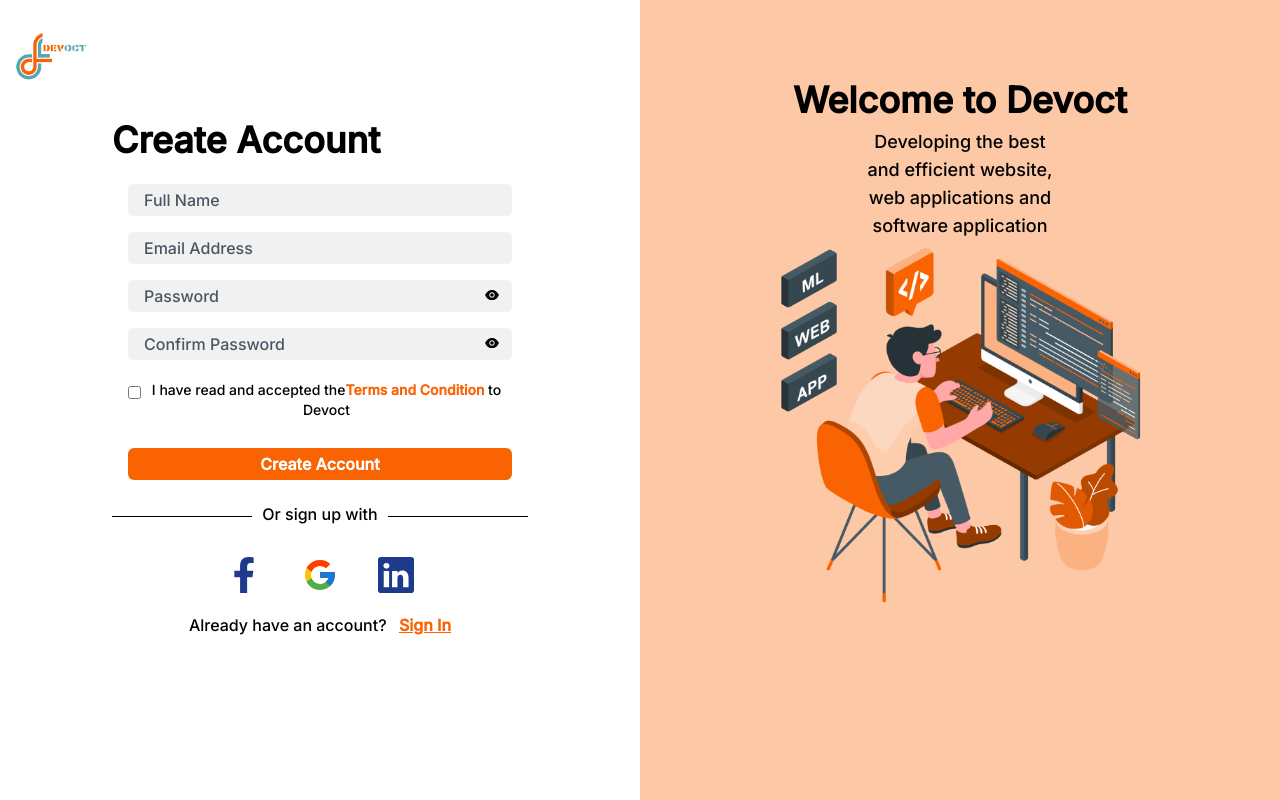
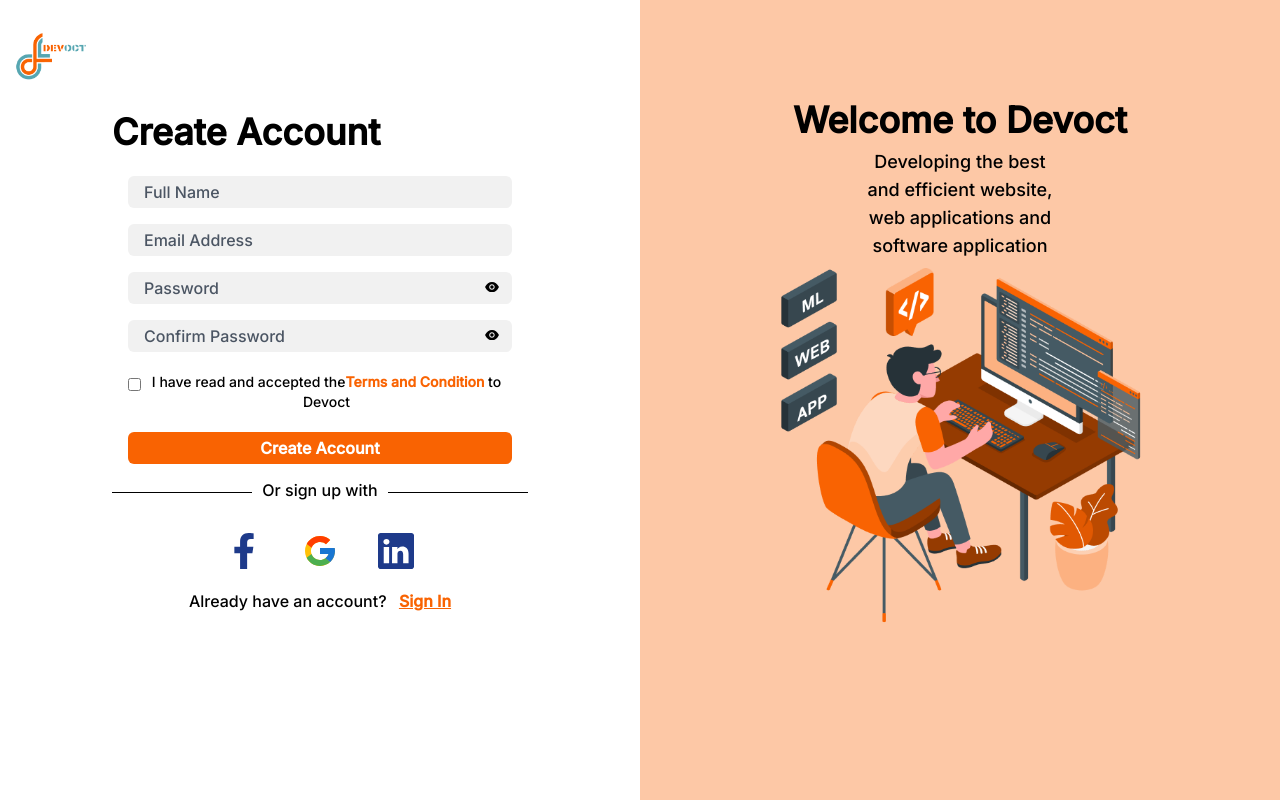
Before and after one commit to dev-oct/devoctWeb, a React (Create React App) app in the folder website/: page /signup in a window 1280 px wide. Built offline with nearby package versions, Linux system fonts and the light colour scheme.

Commit message:
signup page done

```diff
--- a/website/src/components/Signup.js
+++ b/website/src/components/Signup.js
@@ -20,7 +20,7 @@
                 <div className="head">
                     <img src={logo} alt="logo" className="logo lg:h-36 m-0 p-0 lg:w-36" />
                 </div>
-                <div className="body flex-col mt-5 mx-auto w-46">
+                <div className="body flex-col mt-3 mx-auto w-46">
                     <h1 className="font-bold text-4xl">Create Account</h1>
                     <div className="sform flex mt-2 flex-col p-2">
                         <input type="text" name="fname" className="fname bg-[#F1F1F1] px-4 py-1 w-96 placeholder:font-medium placeholder:text-gray-600 rounded-md m-2 focus:outline-none focus:ring focus:ring-[#56A6B1]" placeholder="Full Name" />
@@ -37,10 +37,10 @@
                             <input type="checkbox" className="mb-4" />
                             <p className="text-sm m-1">I have read and accepted the<span className="font-bold text-[#F96302]">Terms and Condition </span>to Devoct</p>
                         </div>
-                        <button className="cbtn my-4 ml-2 bg-[#F96302] text-white font-bold py-1 px-1 w-96 rounded-md">Create Account</button>
+                        <button className="cbtn my-2 ml-2 bg-[#F96302] text-white font-bold py-1 px-1 w-96 rounded-md">Create Account</button>
                     </div>
                     <p className='etext'><span>Or sign up with</span></p>
-                    <div className='externalLinks text-center text-4xl text-blue-900'>
+                    <div className='externalLinks text-center text-3xl xl:text-4xl text-blue-900'>
                         <button className='m-5'><FaFacebookF /></button>
                         <button className='m-5' ><FcGoogle /></button>
                         <button className='m-5'><BsLinkedin /></button>
@@ -52,11 +52,11 @@
                 </div> */}
             </div>
             <div className="right bg-[#FDC8A6]">
-                <div className="text-center px-16 py-20 items-center">
+                <div className="text-center py-10 mt-5 xl:px-16 xl:py-20 items-center">
                     <div className="content flex-col justify-center">
                         <h2 className="font-bold text-4xl">Welcome to Devoct</h2>
                         <p className="w-34 text-lg font-medium my-2 mx-40">Developing the best and efficient website, web applications and software application </p>
-                        <img className="h-96 w-96 avatar" src={vector} alt="sign_emoj" />
+                        <img className="h-80 w-80 xl:h-96 xl:w-96 avatar" src={vector} alt="sign_emoj" />
                     </div>
                 </div>
             </div>
```
Also changed, not shown: website/src/styles/signup.css (+5 -11 lines).
